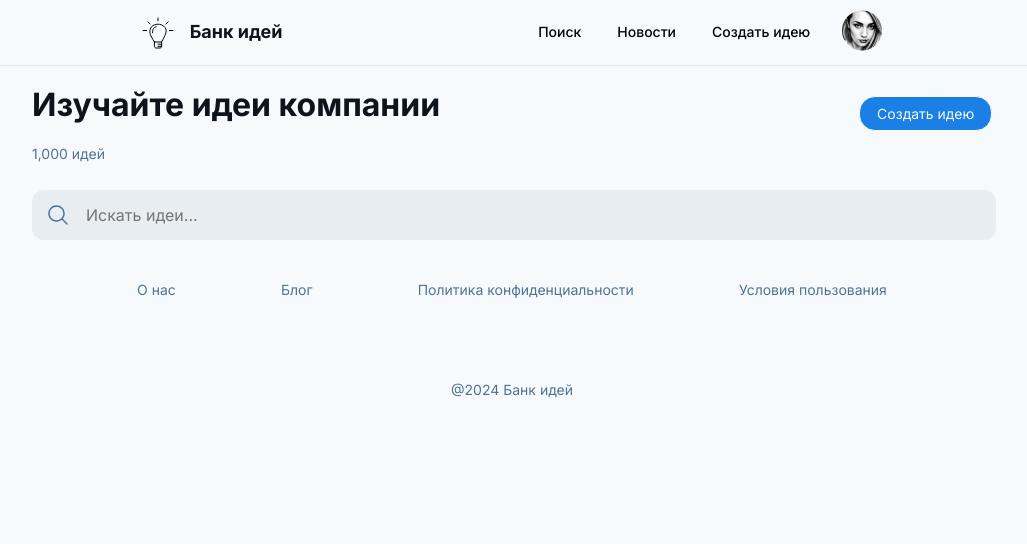
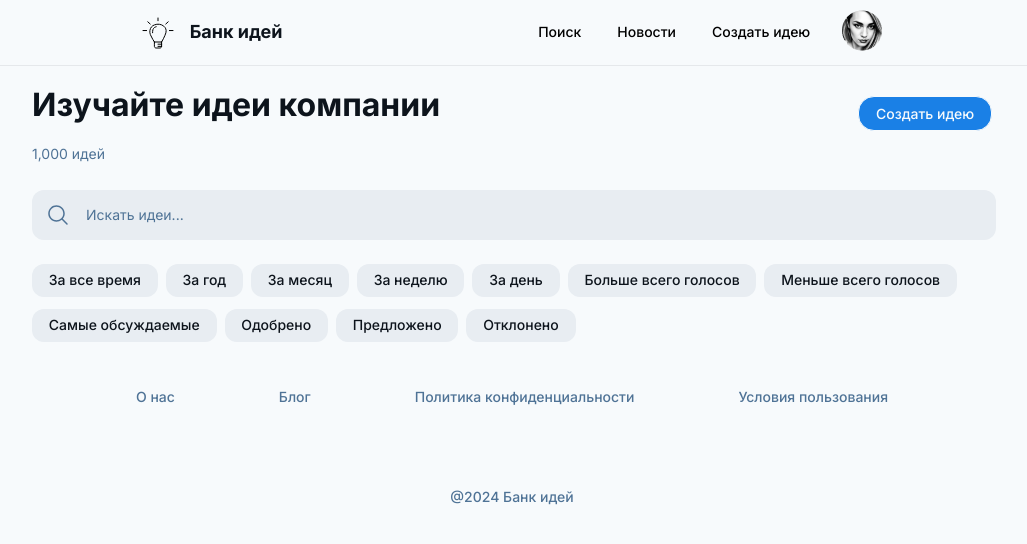
Before and after one commit to Talion220/Bank-of-ideas, a React (Vite) app: page / in a window 1280 px wide. Shown: the top 544 px of the page, without its empty margins (128-1155 px from the left). Built offline with nearby package versions, Linux system fonts and the light colour scheme.

Commit message:
filters added

```diff
--- a/src/index.scss
+++ b/src/index.scss
@@ -16,7 +16,7 @@ body {
   -moz-osx-font-smoothing: grayscale;
   background-color: $bg-color;
 }
-h1,h2,h3,h4,h5,h6,p,a{
+h1,h2,h3,h4,h5,h6,p,a,button,input{
   color: $font-black-color;
 }
 a{
@@ -26,12 +26,14 @@ a{
 p{
   margin: 0;
 }
+a,button{
+  font-weight: 500;
+}
 h3{
   font-weight: 700;
   font-size: calc(12px + 6 * (100vw / 1280));
 }
-a,p{
-  // font-size: 14px;
+a,p,button, input{
   font-size: calc(10px + 4 * (100vw / 1280));
 }
 h1{
--- a/src/widgets/common/header/header.scss
+++ b/src/widgets/common/header/header.scss
@@ -29,7 +29,6 @@ header nav{
 
 header nav a{
     margin-left: 16px;
-    font-weight: 500;
     padding: 10px;
 }
 header nav a:last-child{
--- a/src/widgets/search/searchContent.jsx
+++ b/src/widgets/search/searchContent.jsx
@@ -6,12 +6,28 @@ function SearchContent() {
     <div className="SearchContent">
       <form action="" method="get">
         <div className="search-container">
-          <input type="text" name="Search" placeholder="Искать идеи..." maxLength={90}/>
+          <input type="text" name="Search" placeholder="Искать идеи..." maxLength={200}/>
           <button type="submit" className="search-button">
             <img src={searchIcon} alt="Search" className="search-icon"/>
           </button>
         </div>
       </form>
+
+      <div className="filters">
+          <form action="" method="get">
+            <button>За все время</button>
+            <button>За год</button>
+            <button>За месяц</button>
+            <button>За неделю</button>
+            <button>За день</button>
+            <button>Больше всего голосов</button>
+            <button>Меньше всего голосов</button>
+            <button>Самые обсуждаемые</button>
+            <button>Одобрено</button>
+            <button>Предложено</button>
+            <button>Отклонено</button>
+          </form>
+      </div>
     </div>
   );
 }
--- a/src/widgets/search/searchContent.scss
+++ b/src/widgets/search/searchContent.scss
@@ -7,27 +7,30 @@
 }
 .SearchContent input{
     border: none;
-    color: $font-gray-color;
     background: $form-gray-color;
     height: 48px;
     width: 100%;
     border-radius: 12px;
     text-indent: 52px;
 }
+.SearchContent input::placeholder{
+    color: $font-gray-color;
+}
 .SearchContent input:focus {
     outline: none;
 }
 .SearchContent .search-container {
     position: relative;
+    margin-bottom: 18px;
 }
-.search-icon {
+.SearchContent .search-icon {
     position: absolute;
     left: 16px;
     top: 50%;
     transform: translateY(-50%);
   }
 
-.search-button {
+.SearchContent .search-button {
   position: absolute;
   top: 0;
   bottom: 0;
@@ -36,3 +39,16 @@
   background: none;
   cursor: pointer;
 }
+.SearchContent .filters{
+    display: flex;
+    justify-content: space-evenly;
+}
+.SearchContent .filters button{
+    margin: 6px 8px 6px 0;
+    border-radius: 12px;
+    border: none;
+    cursor: pointer;
+    background: $form-gray-color;
+    padding: 0.6em 1.2em;
+
+}
```
